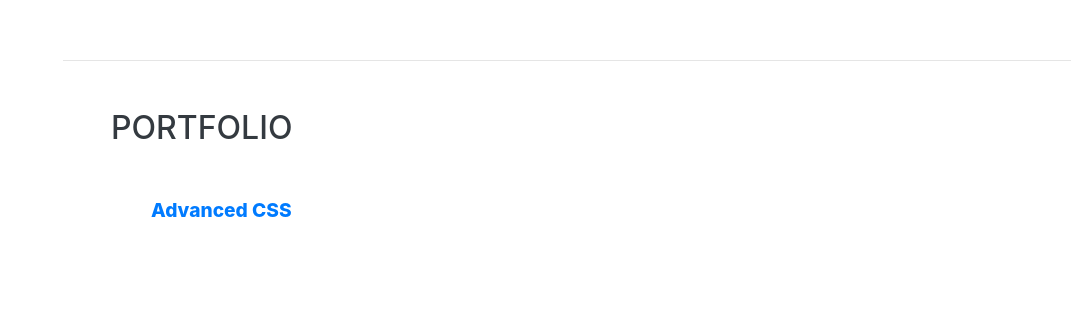
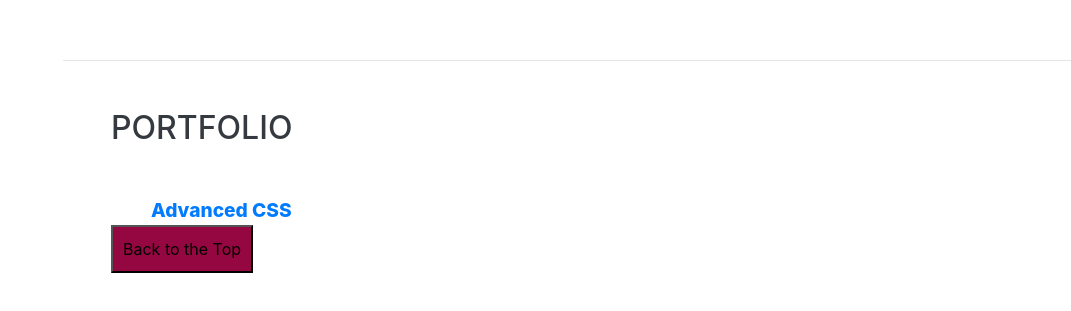
Before and after one commit to ashafranchi/Profile, a website with bundled scripts: page index.html in a window 1280 px wide. Shown: the part 3946-4257 px from the top of the page, without its empty margins (209-1280 px from the left). Built offline with nearby package versions, Linux system fonts and the light colour scheme; a web font is replaced by a local one.

Commit message:
button added

```diff
--- a/css/resume.css
+++ b/css/resume.css
@@ -216,3 +216,10 @@ a {
 a:hover, a:focus, a:active {
   color: #3C1642;
 }
+
+button {
+  padding: 10px;
+  background-color: #950740;
+  display: flex;
+  justify-content: center;
+}
--- a/index.html
+++ b/index.html
@@ -251,6 +251,7 @@
             <li>
               <a href="https://sprint-challenge-advanced-css.asha17.now.sh"> Advanced CSS </a></li>
           </ul>
+          <button>Back to the Top</button>
       </div>
     </section>
 
```
